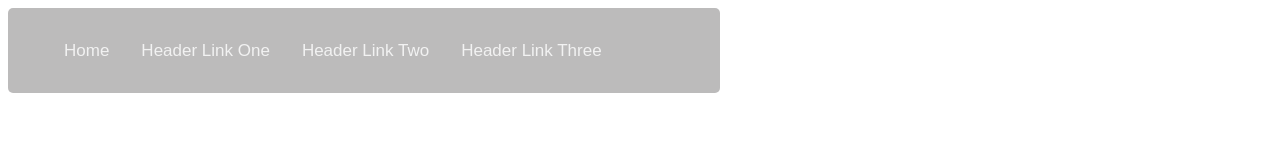
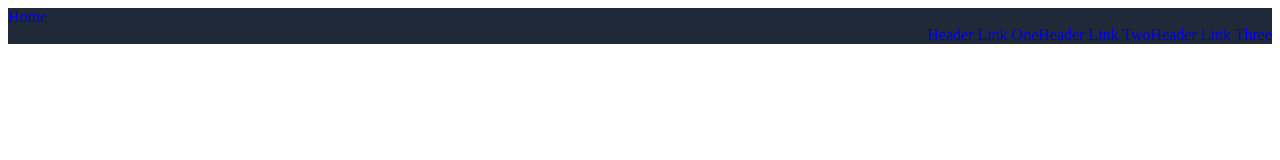
Before and after one commit to shi-js/landingpage, a plain HTML site: page index.html in a window 1280 px wide. Drawn offline with Linux system fonts and the light colour scheme.

Commit message:
update navbar

```diff
--- a/index.html
+++ b/index.html
@@ -9,10 +9,12 @@
   </head>
   <body>
     <div class="nav">
-      <a href="#home">Home</a>
-      <a href="linkone.html">Header Link One</a>
-      <a href="linktwo.html">Header Link Two</a>
-      <a href="linkthree.html">Header Link Three</a>
+      <a class="left" href="#home">Home</a>
+      <div class="right">
+        <a href="linkone.html">Header Link One</a>
+        <a href="linktwo.html">Header Link Two</a>
+        <a href="linkthree.html">Header Link Three</a>
+      </div>
     </div>
   </body>
 </html>
--- a/style.css
+++ b/style.css
@@ -1,25 +1,16 @@
 .nav{
-    background-color: rgba(36, 32, 32, 0.3);
-    border-radius: 5px;
-    font-family: sans-serif;
-    text-align: center;
-    line-height: 1;
-    -webkit-backdrop-filter: blur(10px);
-    backdrop-filter: blur(10px);
-    max-width: 50%;
-    max-height: 50%;
-    padding: 20px 40px;
+    background-color: #1F2937;
+}
+.left {
     display: flex;
-    flex-direction: row;
+    justify-content: flex-start;
+}
+.right {
+    display: flex;
+    justify-content: flex-end;
 }
 .nav a{
-    display: flex;
-    justify-content: space-between;
-    color: #f2f2f2;
-    text-align: center;
-    padding: 14px 16px;
     text-decoration: none;
-    font-size: 17px;
 }
 .nav a:hover {
     background-color: #ddd;
```
